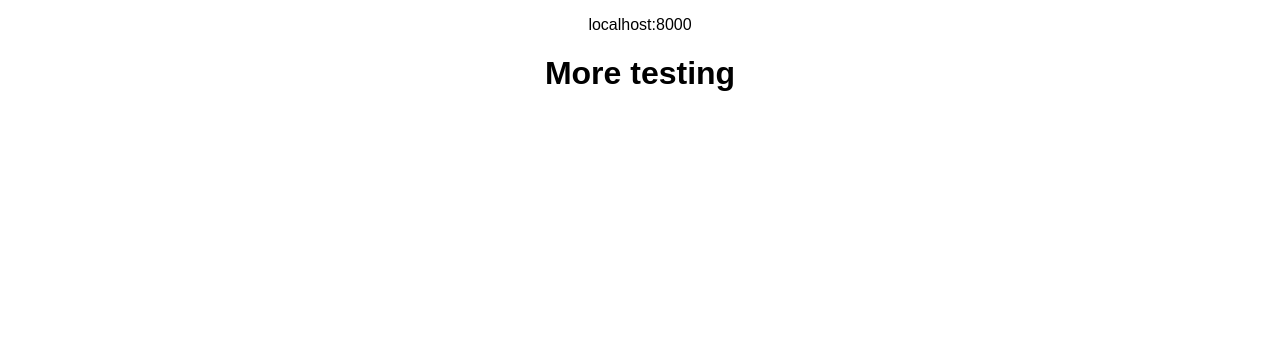
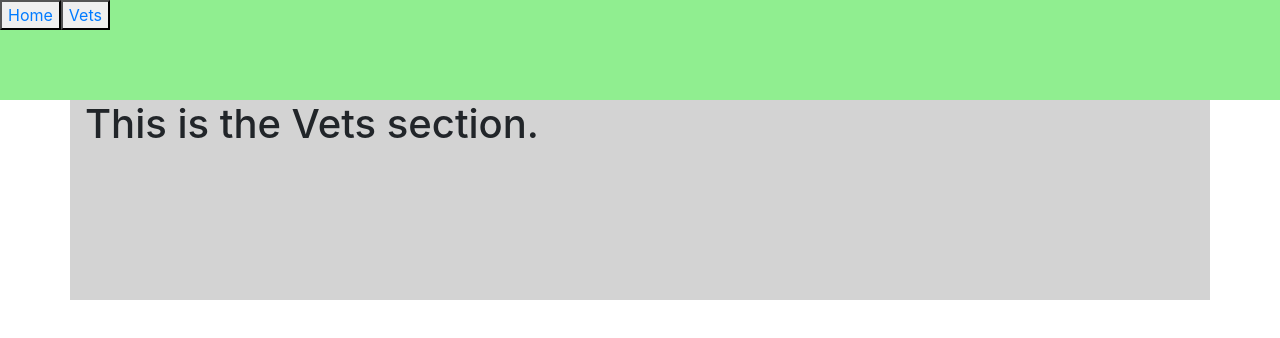
Before and after one commit to jhassler1031/reptile-repo, a React (Create React App) app in the folder static/reptile_app/: page /vets in a window 1280 px wide. Shown: the top 338 px of the page. Built offline with nearby package versions, Linux system fonts and the light colour scheme.

Commit message:
wired up vets page and navlink in react

```diff
--- /dev/null
+++ b/static/reptile_app/src/components/BaseLayout/Header.css
@@ -0,0 +1,3 @@
+.headerRow {
+  height: 100px;
+  background-color: lightgreen; }
--- a/static/reptile_app/src/components/BaseLayout/Header.js
+++ b/static/reptile_app/src/components/BaseLayout/Header.js
@@ -1,12 +1,14 @@
 import React from 'react';
 import { NavLink } from 'react-router-dom';
 
-// import './Header.css';
+import './Header.css';
 
 function Header(props) {
   return (
     <div className="row headerRow">
       <nav className="col headerNAV">
+        <button><NavLink to='/'>Home</NavLink></button>
+        <button><NavLink to='/vets'>Vets</NavLink></button>
         {/* NAV Links here */}
       </nav>
 
--- a/static/reptile_app/src/components/BaseLayout/Header.scss
+++ b/static/reptile_app/src/components/BaseLayout/Header.scss
@@ -1,4 +1,4 @@
 .headerRow {
-  height: 200px;
+  height: 100px;
   background-color: lightgreen;
 }
--- /dev/null
+++ b/static/reptile_app/src/components/vets/Vets.css
@@ -0,0 +1,3 @@
+.vetsContainer {
+  height: 200px;
+  background-color: lightgray; }
--- /dev/null
+++ b/static/reptile_app/src/components/vets/Vets.js
@@ -0,0 +1,19 @@
+import React, { Component } from 'react';
+
+import './Vets.css';
+
+class Vets extends Component {
+  constructor(props) {
+    super(props);
+  }
+
+  render() {
+    return (
+      <div className="vetsContainer container">
+        <h1>This is the Vets section.</h1>
+      </div>
+    );
+  }
+}
+
+export default Vets;
--- /dev/null
+++ b/static/reptile_app/src/components/vets/Vets.scss
@@ -0,0 +1,4 @@
+.vetsContainer {
+  height: 200px;
+  background-color: lightgray;
+}
--- a/static/reptile_app/src/index.js
+++ b/static/reptile_app/src/index.js
@@ -3,14 +3,20 @@ import ReactDOM from 'react-dom';
 import './index.css';
 import App from './App';
 import registerServiceWorker from './registerServiceWorker';
+import '../node_modules/jquery/dist/jquery.min.js';
+import '../node_modules/popper.js/dist/popper.min.js';
+import '../node_modules/bootstrap/dist/js/bootstrap.min.js';
+import '../node_modules/bootstrap/dist/css/bootstrap.min.css';
 import {BrowserRouter, Route, Switch } from 'react-router-dom';
 
 import BaseLayout from './components/BaseLayout/BaseLayout.js';
+import Vets from './components/vets/Vets.js';
 
 ReactDOM.render(
   <BrowserRouter>
     <BaseLayout>
       <Switch>
+        <Route path='/vets' component={Vets}/>
         <Route path='/' component={App}/>
       </Switch>
     </BaseLayout>
```
Also changed, not shown: static/reptile_app/package.json (+11 -2 lines), 2 other files (tests, documents, lock files or other folders).
